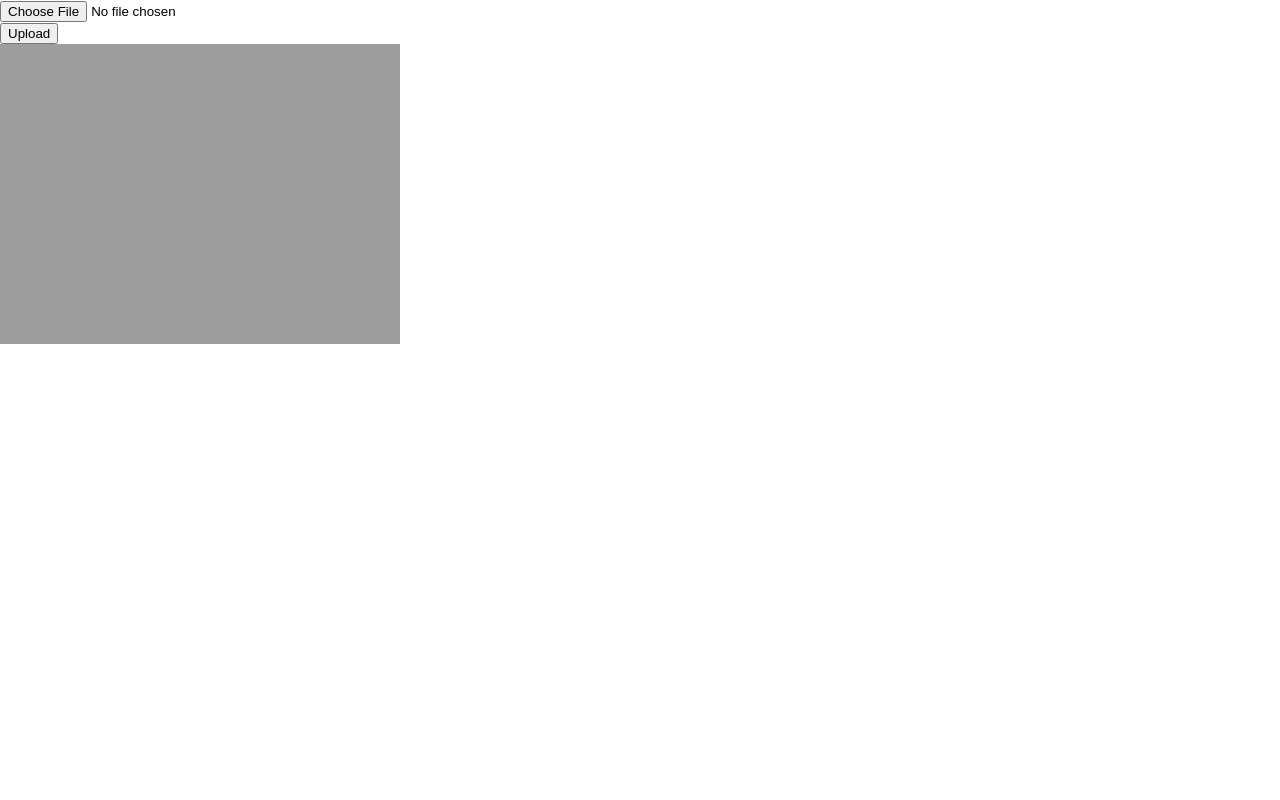
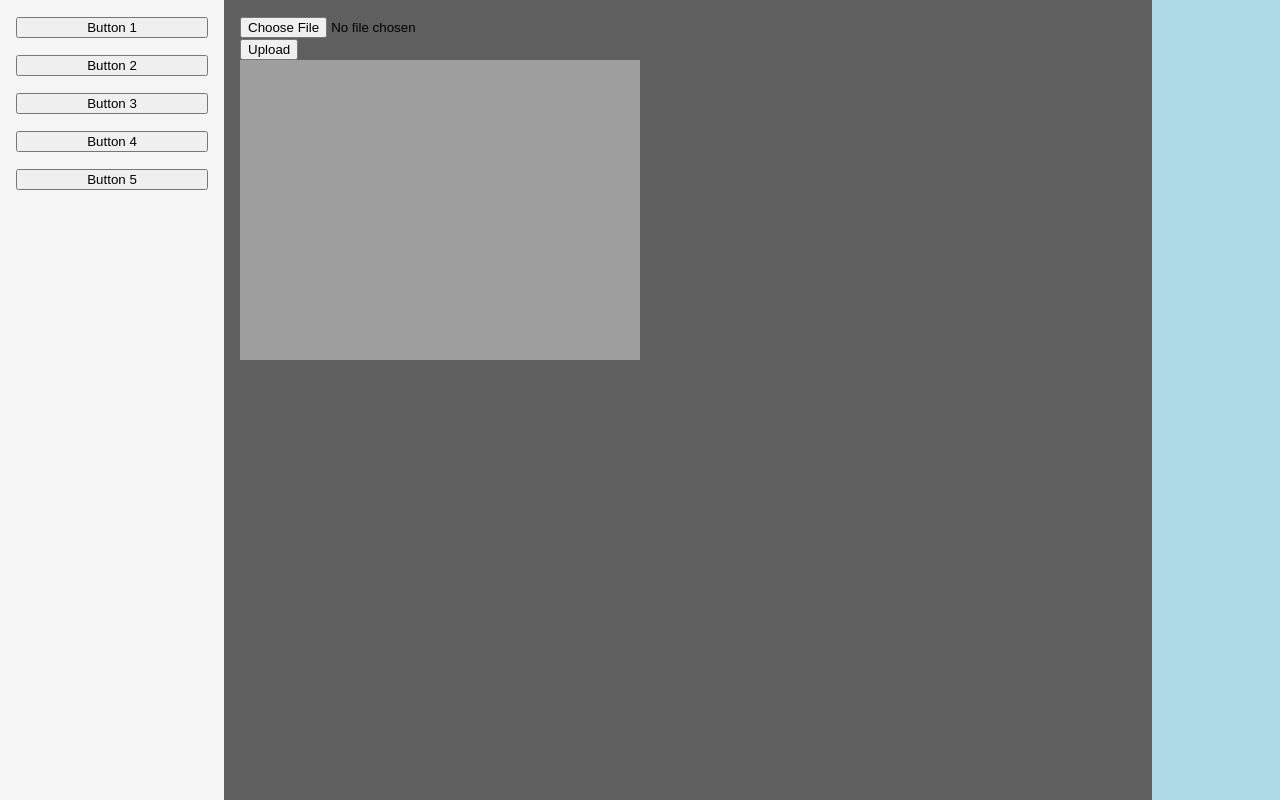
Before and after one commit to rafaelwi/RIPLab, a React (Create React App) app: page / in a window 1280 px wide. Built offline with nearby package versions, Linux system fonts and the light colour scheme.

Commit message:
Basic frontend

```diff
--- a/src/App.tsx
+++ b/src/App.tsx
@@ -1,5 +1,6 @@
 import React from 'react';
 import './App.css';
+import OperationMenu from './components/OperationMenu';
 
 class App extends React.Component<{}, { imageURL: string }> {
   uploadInput: any;
@@ -8,7 +9,7 @@ class App extends React.Component<{}, { imageURL: string }> {
     super(props);
 
     this.state = {
-      imageURL: 'http://localhost:4720/uploads/NOIMAGE.png',
+      imageURL: 'http://localhost:4720/uploads/missing.png',
     };
 
     this.handleUploadImage = this.handleUploadImage.bind(this);
@@ -31,15 +32,47 @@ class App extends React.Component<{}, { imageURL: string }> {
 
   render() {
     return (
+      <div
+        style={{
+          display: 'flex',
+          flexDirection: 'row',
+          height: '100vh'
+        }}>
+
+        <OperationMenu
+          buttons={[
+            { label: 'Button 1' },
+            { label: 'Button 2' },
+            { label: 'Button 3' },
+            { label: 'Button 4' },
+            { label: 'Button 5' },
+          ]}
+        />
+
+        <div
+          style={{
+            flex: 1,
+            padding: '16px',
+            backgroundColor: '#5f5f5f',
+          }}>
           <form onSubmit={this.handleUploadImage}>
             <div>
-          <input ref={(ref) => { this.uploadInput = ref; }} type="file" />
+              <input ref={(ref) => { this.uploadInput = ref; } } type="file" />
             </div>
             <div>
               <button>Upload</button>
             </div>
             <img src={this.state.imageURL} alt="img" />
           </form>
+        </div>
+
+        <div
+          style={{
+            width: '10%',
+            backgroundColor: 'lightblue'
+          }}>
+        </div>
+      </div>
     );
   }
 }
--- /dev/null
+++ b/src/components/OperationMenu.tsx
@@ -0,0 +1,55 @@
+import React from 'react';
+
+interface MenuButtonProps {
+  label: string;
+  onClick?: () => void;
+}
+
+const SidebarButton: React.FC<MenuButtonProps> = ({ label, onClick }) => {
+  return (
+    <button onClick={onClick} style={{ width: '100%', marginBottom: 16 }}>
+      {label}
+    </button>
+  );
+};
+
+interface OperationMenuProps {
+  buttons: Array<{
+    label: string;
+    onClick?: () => void;
+    wide?: boolean;
+  }>;
+}
+
+const OperationMenu: React.FC<OperationMenuProps> = ({ buttons }) => {
+  return (
+    <div
+      style={{
+        width: '15%',
+        padding: '16px',
+        backgroundColor: '#f5f5f5',
+      }}
+    >
+      {buttons.map((button, i) => {
+        if (button.wide) {
+          return (
+            <div key={i} style={{ display: 'flex', marginBottom: 16 }}>
+              <SidebarButton label={button.label} onClick={button.onClick} />
+              <SidebarButton label="" onClick={undefined} />
+            </div>
+          );
+        } else {
+          return (
+            <SidebarButton
+              key={i}
+              label={button.label}
+              onClick={button.onClick}
+            />
+          );
+        }
+      })}
+    </div>
+  );
+};
+
+export default OperationMenu;
```
Also changed, not shown: 1 other file (tests, documents, lock files or other folders). Lines whose indentation alone changed are shown as unchanged.
